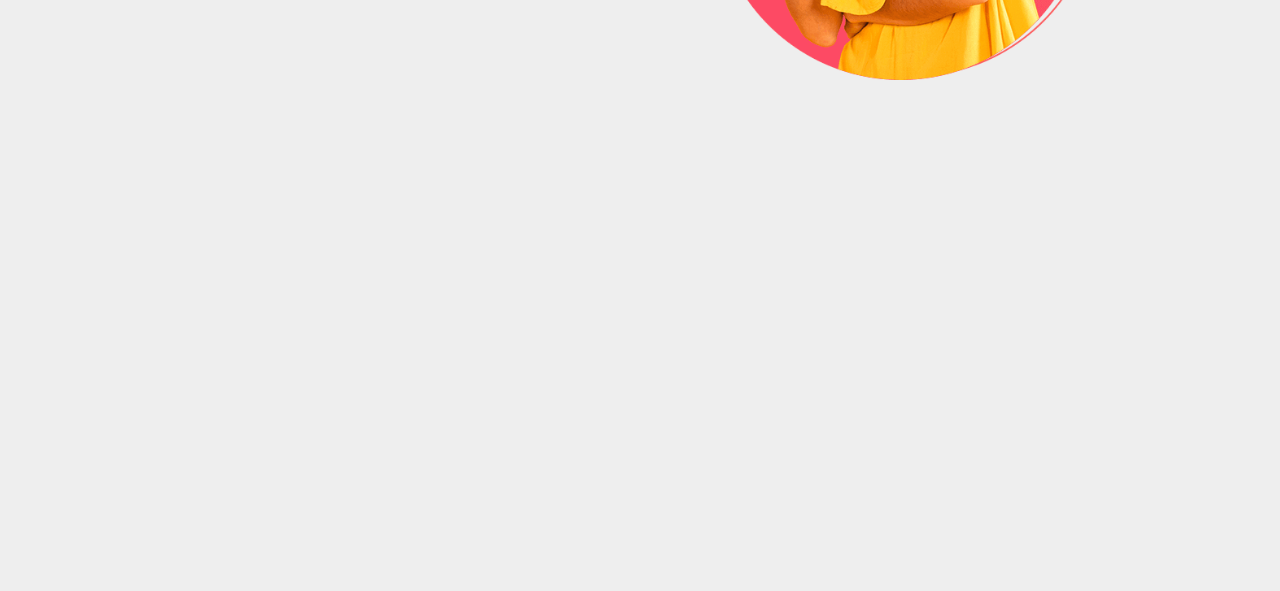
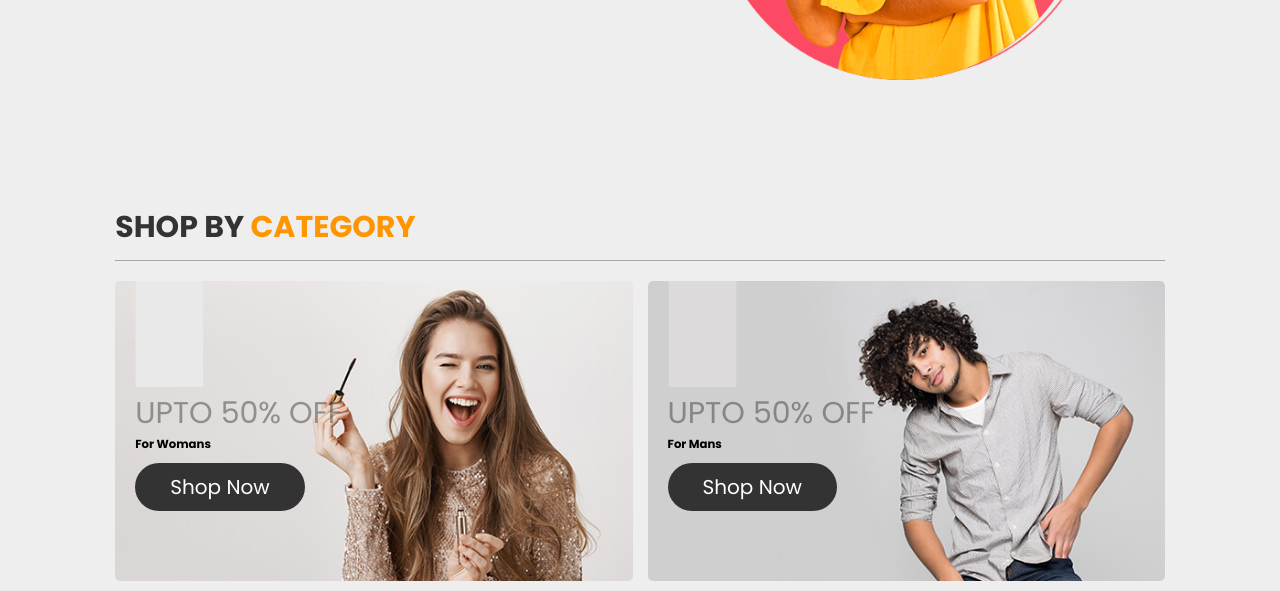
Before and after one commit to donur/E-COMMERCE-FASHION, a plain HTML site: page index.html in a window 1280 px wide. Shown: the part 616-1207 px from the top of the page. Before the commit the page ends 801 px from the top, so only its background shows below. Drawn offline with Linux system fonts and the light colour scheme.

Commit message:
category section completed

```diff
--- a/css/style.css
+++ b/css/style.css
@@ -50,11 +50,29 @@ body.active {
 }
 /* End of Dark, Light Mode */
 
-/* for home section */
 section {
-  padding: 1rem 9%;
+  padding: 1rem 9%; /* for home section */
+
 }
 
+/* Start of Category Section CSS Styles */
+.heading {
+  padding: 1rem 0;
+  margin-bottom: 2rem;
+  border-bottom: .1rem solid var(--light-color);
+  font-size: 3rem;
+  color: var(--black);
+  text-transform: uppercase;
+}
+
+.heading span {
+  color: var(--orange);
+  text-transform: uppercase;
+}
+/* End of Category Section CSS Styles */
+
+
+/* for home section */
 .btn {
   display: inline-block;
   margin-top: 1rem;
@@ -252,6 +270,67 @@ header.active {
 }
 /* End of Home Section CSS Style */
 
+
+/* Start of Category Section CSS Style */
+.category .box-container {
+  display: flex;
+  flex-wrap: wrap;
+  gap: 1.5rem;
+}
+
+.category .box-container .box {
+  height: 30rem;
+  flex: 1 1 40rem;
+  border-radius: .5rem;
+  position: relative;
+  overflow: hidden;
+}
+
+.category .box-container .box img {
+  height: 100%;
+  width: 100%;
+  object-fit: cover;
+}
+
+.category .box-container .box:hover img {
+  transform: scale(1.1);
+}
+
+.category .box-container .content {
+  position: absolute;
+  bottom: 7rem;
+  left: 2rem;
+}
+
+.category .box-container .content span {
+  font-size: 2rem;
+  color: var(--orange);
+}
+
+.category .box-container .content span {
+  font-size: 3rem;
+  color: #3337;
+  text-transform: uppercase;
+  padding-top: .5rem;
+}
+/* End of Category Section CSS Style */
+
+
+
+
+
+
+
+
+
+
+
+
+
+
+
+
+
 /* Start of Media Queries */
 @media (max-width: 991px) {
   html {
@@ -262,9 +341,14 @@ header.active {
     padding: 1.5rem;
   }
 
+  section {
+    padding: 1.5rem;
+  }
+
   .home .content h3 {
     font-size: 5rem;
   }
+
 }
 
 @media (max-width: 768px) {
@@ -294,5 +378,11 @@ header.active {
   html {
     font-size: 50%;
   }
+
+  .heading {
+    text-align: center;
+    font-size: 2.5rem;
+    border-bottom: none;
+  }
 }
 /* End of Media Queries */
--- a/index.html
+++ b/index.html
@@ -69,8 +69,34 @@
         <img src="img/home-img.png" alt="" />
       </div>
     </section>
+    <!-- End of Home Section -->
 
-    <!-- End of Home Section -->
+
+    <!-- Start of Category Section -->
+    <section class="category">
+      <h1 class="heading"> shop by <span>category</span></h1>
+      <div class="box-container">
+
+        <div class="box">
+          <img src="img/cat-1.jpg" alt="">
+          <div class="content">
+            <span>upto 50% off</span>
+            <h3>for womans</h3>
+            <a href="#" class="btn">shop now</a>
+          </div>
+        </div>
+        <div class="box">
+          <img src="img/cat-2.jpg" alt="">
+          <div class="content">
+            <span>upto 50% off</span>
+            <h3>for mans</h3>
+            <a href="#" class="btn">shop now</a>
+          </div>
+        </div>
+
+      </div>
+    </section>
+    <!-- End of Category Section -->
 
     <!-- CUSTOM JS -->
     <script src="app.js"></script>
```
